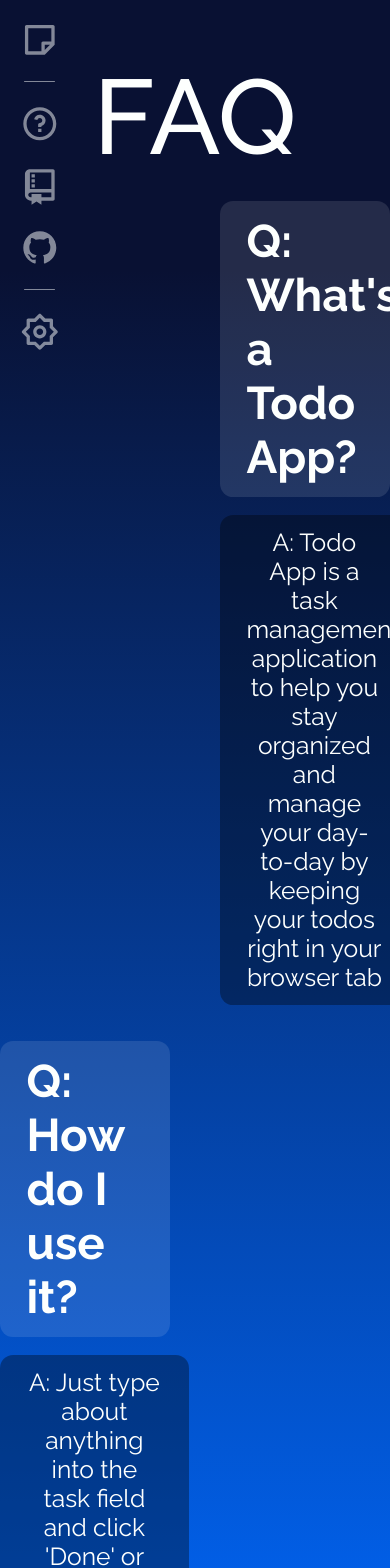
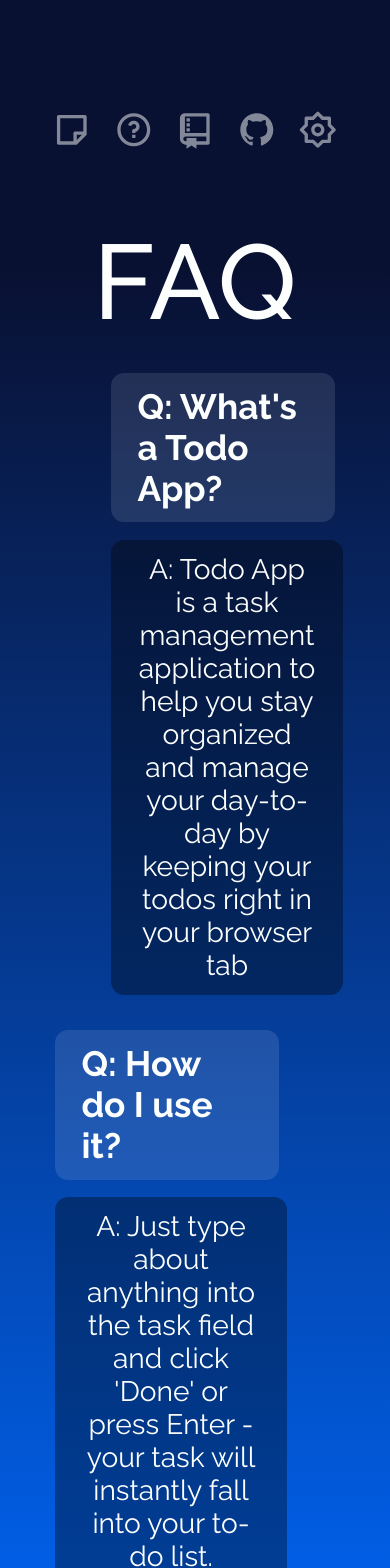
Before and after one commit to alexeymasasin/todo-app-demo, a React (Create React App) app: page /todo-app-demo/faq in a window 390 px wide. Shown: the top 1568 px of the page. Built offline with nearby package versions, Linux system fonts and the light colour scheme.

Commit message:
README Update, New UI + Responsive Layout

```diff
--- a/src/App.css
+++ b/src/App.css
@@ -2,7 +2,8 @@
   /*display: grid;*/
   /*grid-template-rows: 50px 1fr;*/
   /*grid-template-columns: 100px 8fr;*/
-  padding: 50px 0;
+  padding: 100px 0;
+  margin: 0 auto;
 }
 
 h1 {
@@ -10,3 +11,15 @@ h1 {
   font-size: 6rem;
   margin: 0 0 20px;
 }
+
+@media (max-width: 650px) {
+  .App {
+    padding: 150px 0;
+  }
+
+  h1 {
+    font-weight: 500;
+    font-size: 6rem;
+    margin: 0 0 26px;
+  }
+}
--- a/src/components/FAQ/FAQ.module.css
+++ b/src/components/FAQ/FAQ.module.css
@@ -2,6 +2,7 @@
   margin: 0 auto;
   text-align: center;
   max-width: 800px;
+  padding: 50px;
 }
 
 .faq_title {
@@ -10,16 +11,18 @@
 }
 
 .faq_left {
-  margin-right: 200px;
+  margin-right: auto;
+
 }
 
 .faq_right {
-  margin-left: 200px;
+  margin-left: auto;
 }
 
 .faq_left,
 .faq_right {
   transition: 0.5s;
+  width: 60%;
 }
 
 .faq_left:hover,
@@ -32,18 +35,54 @@
   background-color: rgba(253, 255, 254, 0.11);
   border-radius: 12px;
   padding: 12px 24px;
-  font-size: 2.6rem;
+  font-size: 2.2rem;
   text-align: left;
 }
 
 .faq_left > h3,
 .faq_right > h3 {
   width: 80%;
-  font-size: 1.4rem;
+  font-size: 1.2rem;
   margin: 16px auto 32px;
   font-weight: 400;
   background-color: rgba(0, 0, 0, 0.35);
   padding: 12px 24px;
   border-radius: 12px;
+}
 
+@media (max-width: 650px) {
+  .faq_left {
+    margin-right: auto;
+
+  }
+
+  .faq_right {
+    margin-left: auto;
+  }
+
+  .faq_left,
+  .faq_right {
+    transition: 0.5s;
+    width: 80%;
+  }
+
+  .faq_left > h2,
+  .faq_right > h2 {
+    background-color: rgba(253, 255, 254, 0.11);
+    border-radius: 12px;
+    padding: 12px 24px;
+    font-size: 2rem;
+    text-align: left;
+  }
+
+  .faq_left > h3,
+  .faq_right > h3 {
+    width: 80%;
+    font-size: 1.6rem;
+    margin: 16px auto 32px;
+    font-weight: 400;
+    background-color: rgba(0, 0, 0, 0.35);
+    padding: 12px 24px;
+    border-radius: 12px;
+  }
 }
--- a/src/components/Sidebar/Sidebar.jsx
+++ b/src/components/Sidebar/Sidebar.jsx
@@ -13,14 +13,14 @@ import SidebarDivider from './SidebarDivider';
 function Sidebar(props) {
   return (
     <div className={styles.sidebar}>
-      <div>
       <NavLink to="/">
         <Button title="Todo"><RiStickyNoteLine
           className={styles.sidebar_icon}/></Button>
       </NavLink>
       <SidebarDivider/>
       <NavLink to="/faq/">
-          <Button title="FAQ"><RiQuestionLine className={styles.sidebar_icon}/></Button>
+        <Button title="FAQ"><RiQuestionLine
+          className={styles.sidebar_icon}/></Button>
       </NavLink>
       <a href="https://github.com/alexeymasasin/todo-app-demo" target="_blank"
          rel="noopener noreferrer">
@@ -32,15 +32,12 @@ function Sidebar(props) {
         <Button title="My GitHub Page"><RiGithubFill
           className={styles.sidebar_icon}/></Button>
       </a>
-      </div>
       <SidebarDivider/>
-      <div>
       <NavLink to="/settings/">
         <Button title="Settings"><RiSettings2Line
           className={styles.sidebar_icon}/></Button>
       </NavLink>
     </div>
-    </div>
   );
 }
 
--- a/src/components/Sidebar/Sidebar.module.css
+++ b/src/components/Sidebar/Sidebar.module.css
@@ -1,14 +1,21 @@
 .sidebar {
   width: fit-content;
   display: flex;
-  flex-direction: column;
   align-items: center;
-  justify-content: space-between;
-  position: fixed;
-  top: 8px;
-  left: 8px;
+  justify-content: center;
+  position: absolute;
+  top: 50px;
+  left: 0;
+  right: 0;
+  margin: 0 auto;
 }
 
 .sidebar_icon {
   font-size: 36px;
 }
+
+@media (max-width: 650px) {
+  .sidebar {
+    top: 90px;
+  }
+}
--- a/src/components/Todo/Todos/TodosActions.module.css
+++ b/src/components/Todo/Todos/TodosActions.module.css
@@ -7,3 +7,9 @@
   left: 0;
   right: 0;
 }
+
+@media (max-width: 650px) {
+  .actions_container {
+    top: 38px;
+  }
+}
--- a/src/index.css
+++ b/src/index.css
@@ -25,3 +25,9 @@ body {
     background-position: 0% 37%;
   }
 }
+
+@media (max-width: 650px) {
+  background-size: 100% 800%;
+  background-repeat: no-repeat;
+
+}
```
Also changed, not shown: 14 other files (tests, documents, lock files or other folders). Lines whose indentation alone changed are shown as unchanged.
